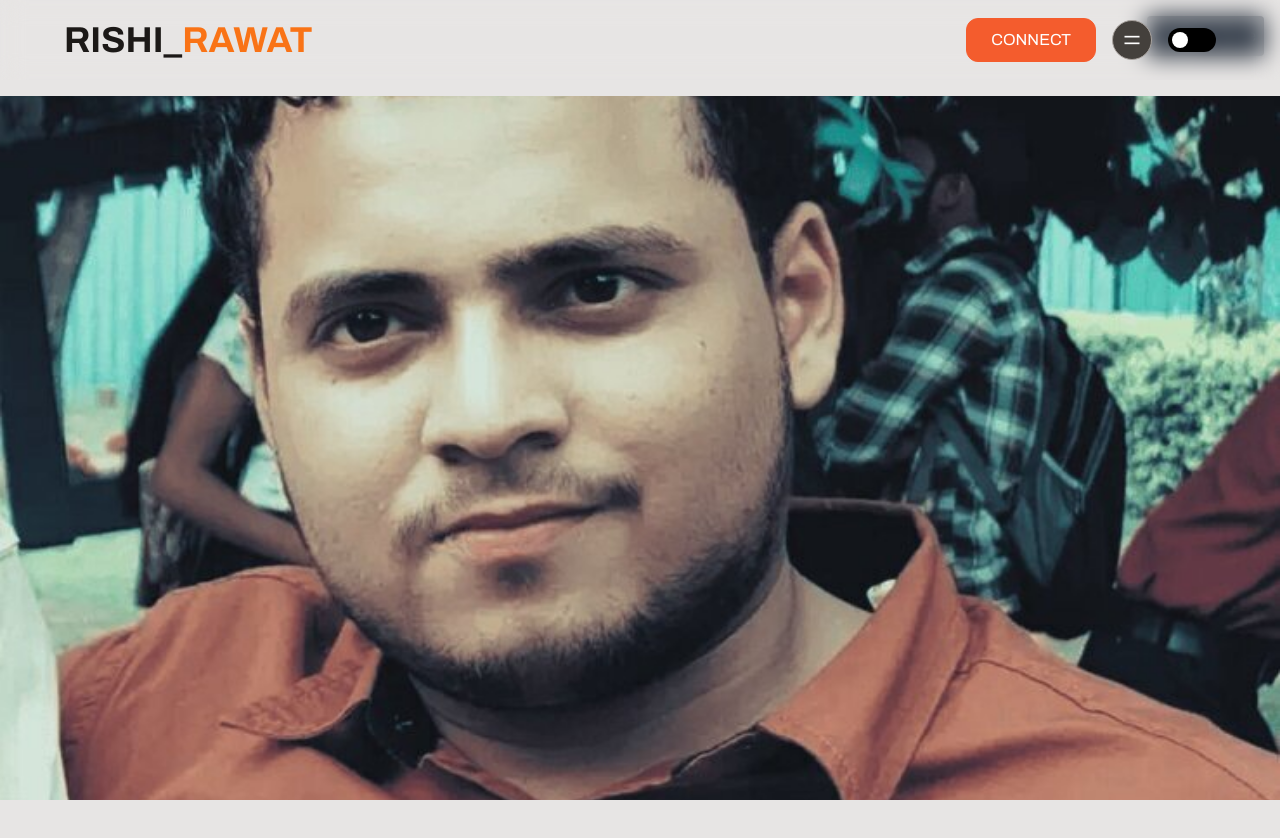
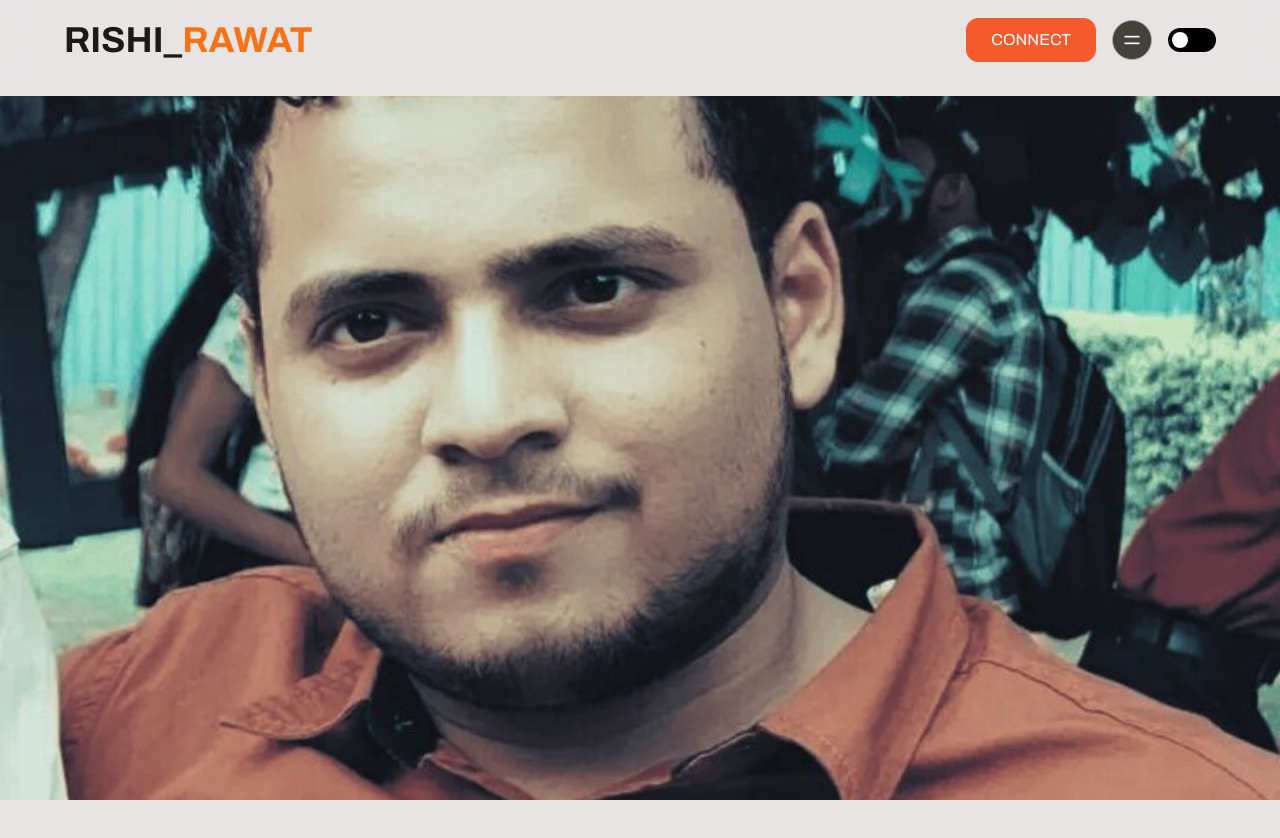
Before and after one commit to SL177Y-0/Portfolio, a Next.js app: page / in a window 1280 px wide. Shown: the top 838 px of the page. Built offline with nearby package versions, Linux system fonts and the light colour scheme.

Commit message:
Update page.tsx

```diff
--- a/src/app/page.tsx
+++ b/src/app/page.tsx
@@ -21,7 +21,7 @@ export default function Home() {
     document.documentElement.setAttribute('data-theme', savedTheme);
   }, []);
 
-  // Toggle the theme between light and dark (remove the unused warning)
+  // Toggle the theme between light and dark (logic preserved for other components if needed)
   const toggleTheme = () => {
     const newTheme = theme === 'light' ? 'dark' : 'light';
     setTheme(newTheme);
@@ -31,14 +31,6 @@ export default function Home() {
 
   return (
     <>
-      {/* Add a button to toggle the theme, ensuring 'toggleTheme' is used */}
-      <button
-        onClick={toggleTheme}
-        className="fixed top-4 right-4 bg-gray-200 dark:bg-gray-800 text-gray-800 dark:text-gray-200 p-2 rounded shadow"
-      >
-        Toggle Theme
-      </button>
-
       {/* Main content */}
       <Header />
       <Hero />
```
